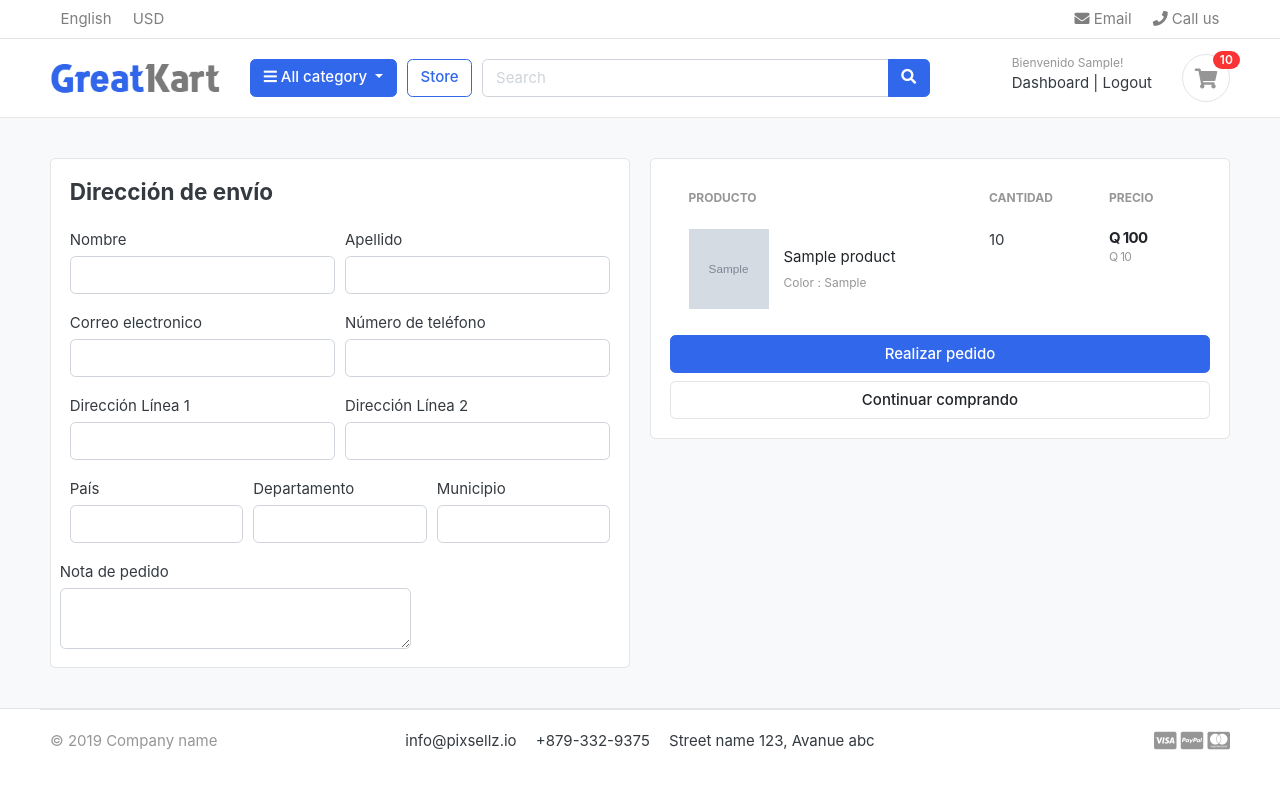
After one commit to and135cd/greatkart-django, a Django app: page /cart/checkout/ in a window 1280 px wide. The commit adds this page. Run offline with Django 4.2, Linux system fonts and the light colour scheme; a user stored in the database is signed in; tables that the repository leaves empty hold one stand-in row (values such as "Sample post"); grey boxes marked "Sample" are stand-in pictures; some libraries are stand-ins or nearby versions; some web fonts are replaced.

Commit message:
carrito de compras actualizado

```diff
--- a/carts/context_processors.py
+++ b/carts/context_processors.py
@@ -8,7 +8,10 @@ def counter(request):
     else:
         try:
             cart = Cart.objects.filter(cart_id=_cart_id(request))
-            cart_items = CartItem.objects.all().filter(cart=cart[:1])
+            if request.user.is_authenticated:
+                cart_items = CartItem.objects.all().filter(user=request.user)
+            else:
+                cart_items = CartItem.objects.all().filter(cart=cart[:1])
             for cart_item in cart_items:
                 cart_count += cart_item.quantity
         except Cart.DoesNotExist:
--- a/carts/models.py
+++ b/carts/models.py
@@ -1,5 +1,6 @@
 from django.db import models
 from store.models import Product, Variation
+from accounts.models import Account
 
 
 # Create your models here.
@@ -13,9 +14,10 @@ class Cart(models.Model):
 
 
 class CartItem(models.Model):
+    user = models.ForeignKey(Account,on_delete=models.CASCADE,null=True)
     product = models.ForeignKey(Product, on_delete=models.CASCADE)
     variations =models.ManyToManyField(Variation, blank=True)
-    cart    = models.ForeignKey(Cart, on_delete=models.CASCADE)
+    cart    = models.ForeignKey(Cart, on_delete=models.CASCADE,null=True)
     quantity = models.IntegerField()
     is_active = models.BooleanField(default=True)
 
--- a/carts/urls.py
+++ b/carts/urls.py
@@ -7,4 +7,6 @@ urlpatterns = [
     path('add_cart/<int:product_id>/', views.add_cart, name='add_cart'),
     path('remove_cart/<int:product_id>/<int:cart_item_id>/', views.remove_cart, name='remove_cart'),
     path('remove_cart_item/<int:product_id>/<int:cart_item_id>/', views.remove_cart_item, name='remove_cart_item'),
+
+    path('checkout/',views.checkout,name='checkout'),
 ]
--- a/carts/views.py
+++ b/carts/views.py
@@ -2,7 +2,7 @@ from django.shortcuts import render, redirect, get_object_or_404
 from store.models import Product, Variation
 from .models import Cart, CartItem
 from django.core.exceptions import ObjectDoesNotExist
-
+from django.contrib.auth.decorators import login_required
 # Create your views here.
 from django.http import HttpResponse
 
@@ -13,75 +13,134 @@ def _cart_id(request):
     return cart
 
 def add_cart(request, product_id):
-    product = Product.objects.get(id=product_id)
-    product_variation = []
-    if request.method == 'POST':
-        for item in request.POST:
-            key = item
-            value = request.POST[key]
-
-            try:
-                variation = Variation.objects.get(product=product, variation_category__iexact=key, variation_value__iexact=value)
-                product_variation.append(variation)
-            except:
-                pass
+    current_user=request.user
+    product = Product.objects.get(id=product_id)#se obtiene el producto
+    #si el usuario esta autenticado
+    if current_user.is_authenticated:
+        product_variation = []
+        if request.method == 'POST':
+            for item in request.POST:
+                key = item
+                value = request.POST[key]
 
 
-    try:
-        cart = Cart.objects.get(cart_id=_cart_id(request))
-    except Cart.DoesNotExist:
-        cart = Cart.objects.create(
-            cart_id = _cart_id(request)
-        )
-    cart.save()
+                try:
+                    variation = Variation.objects.get(product=product, variation_category__iexact=key, variation_value__iexact=value)
+                    product_variation.append(variation)
+                except:
+                    pass
 
-    is_cart_item_exists = CartItem.objects.filter(product=product, cart=cart).exists()
-    if is_cart_item_exists:
-        cart_item = CartItem.objects.filter(product=product, cart=cart)
-        #Si esxisten variantes en la base de datos
-        # Variacion actual en las variaciones de productos (product_variation)
-        # ID de los item y en la base de datos
-        ex_var_list = []
-        id = []
-        for item in cart_item:
-            existing_variation = item.variations.all()
-            ex_var_list.append(list(existing_variation))
-            id.append(item.id)
 
-        print(ex_var_list)
+        is_cart_item_exists = CartItem.objects.filter(product=product, user=current_user).exists()
+        if is_cart_item_exists:
+            cart_item = CartItem.objects.filter(product=product, user=current_user)
+            ex_var_list = []
+            id = []
+            for item in cart_item:
+                existing_variation = item.variations.all()
+                ex_var_list.append(list(existing_variation))
+                id.append(item.id)
 
-        if product_variation in ex_var_list:
-            #
-            index = ex_var_list.index(product_variation)
-            item_id = id[index]
-            item = CartItem.objects.get(product=product, id=item_id)
-            item.quantity += 1
-            item.save()
+            if product_variation in ex_var_list:
+                #incrementa la cantidad del item
+                index = ex_var_list.index(product_variation)
+                item_id = id[index]
+                item = CartItem.objects.get(product=product, id=item_id)
+                item.quantity += 1
+                item.save()
 
+            else:
+                item = CartItem.objects.create(product=product, quantity=1, user=current_user)
+                if len(product_variation) > 0:
+                    item.variations.clear()
+                    item.variations.add(*product_variation)
+                item.save()
         else:
-            item = CartItem.objects.create(product=product, quantity=1, cart=cart)
+            cart_item = CartItem.objects.create(
+                product = product,
+                quantity = 1,
+                user = current_user,
+            )
             if len(product_variation) > 0:
-                item.variations.clear()
-                item.variations.add(*product_variation)
-            item.save()
+                cart_item.variations.clear()
+                cart_item.variations.add(*product_variation)
+            cart_item.save()
+        return redirect('cart')
+    #si el usuario no esta autenticado
     else:
-        cart_item = CartItem.objects.create(
-            product = product,
-            quantity = 1,
-            cart = cart,
-        )
-        if len(product_variation) > 0:
-            cart_item.variations.clear()
-            cart_item.variations.add(*product_variation)
-        cart_item.save()
-    return redirect('cart')
+        product_variation = []
+        if request.method == 'POST':
+            for item in request.POST:
+                key = item
+                value = request.POST[key]
 
-#Boron de menos en la cantidad de productos
+
+                try:
+                    variation = Variation.objects.get(product=product, variation_category__iexact=key, variation_value__iexact=value)
+                    product_variation.append(variation)
+                except:
+                    pass
+
+
+        try:
+            cart = Cart.objects.get(cart_id=_cart_id(request))
+        except Cart.DoesNotExist:
+            cart = Cart.objects.create(
+                cart_id = _cart_id(request)
+            )
+        cart.save()
+
+        is_cart_item_exists = CartItem.objects.filter(product=product, cart=cart).exists()
+        if is_cart_item_exists:
+            cart_item = CartItem.objects.filter(product=product, cart=cart)
+            #Si esxisten variantes en la base de datos
+            # Variacion actual en las variaciones de productos (product_variation)
+            # ID de los item y en la base de datos
+            ex_var_list = []
+            id = []
+            for item in cart_item:
+                existing_variation = item.variations.all()
+                ex_var_list.append(list(existing_variation))
+                id.append(item.id)
+
+            print(ex_var_list)
+
+            if product_variation in ex_var_list:
+                #incrementa la cantidad del item
+                index = ex_var_list.index(product_variation)
+                item_id = id[index]
+                item = CartItem.objects.get(product=product, id=item_id)
+                item.quantity += 1
+                item.save()
+
+            else:
+                item = CartItem.objects.create(product=product, quantity=1, cart=cart)
+                if len(product_variation) > 0:
+                    item.variations.clear()
+                    item.variations.add(*product_variation)
+                item.save()
+        else:
+            cart_item = CartItem.objects.create(
+                product = product,
+                quantity = 1,
+                cart = cart,
+            )
+            if len(product_variation) > 0:
+                cart_item.variations.clear()
+                cart_item.variations.add(*product_variation)
+            cart_item.save()
+        return redirect('cart')
+
+#Boton de menos en la cantidad de productos
 def remove_cart(request, product_id, cart_item_id):
-    cart = Cart.objects.get(cart_id=_cart_id(request))
+
     product = get_object_or_404(Product, id=product_id)
     try:
-        cart_item = CartItem.objects.get(product=product, cart=cart, id=cart_item_id)
+        if request.user.is_authenticated:
+             cart_item = CartItem.objects.get(product=product, user=request.user, id=cart_item_id)
+        else:
+             cart = Cart.objects.get(cart_id=_cart_id(request))
+             cart_item = CartItem.objects.get(product=product, cart=cart, id=cart_item_id)
         if cart_item.quantity > 1:
             cart_item.quantity -= 1
             cart_item.save()
@@ -93,24 +152,30 @@ def remove_cart(request, product_id, cart_item_id):
 
 
 def remove_cart_item(request, product_id, cart_item_id):
-    cart = Cart.objects.get(cart_id=_cart_id(request))
     product = get_object_or_404(Product, id=product_id)
-    cart_item = CartItem.objects.get(product=product, cart=cart, id=cart_item_id)
+    if request.user.is_authenticated:
+        cart_item = CartItem.objects.get(product=product, user=request.user, id=cart_item_id)
+    else:
+        cart = Cart.objects.get(cart_id=_cart_id(request))
+        cart_item = CartItem.objects.get(product=product, cart=cart, id=cart_item_id)
     cart_item.delete()
     return redirect('cart')
 
 
-def cart(request, total=0, quantity=0, cart=None):
+def cart(request, total=0, quantity=0, cart_items=None):
     try:
         tax = 0
         grand_total = 0
-        cart = Cart.objects.get(cart_id=_cart_id(request))
-        cart_items = CartItem.objects.filter(cart=cart, is_active=True)
+        if request.user.is_authenticated:
+            cart_items = CartItem.objects.filter(user=request.user, is_active=True)
+        else:
+            cart = Cart.objects.get(cart_id=_cart_id(request))
+            cart_items = CartItem.objects.filter(cart=cart, is_active=True)
         for cart_item in cart_items:
             total += (cart_item.product.price * cart_item.quantity)
             quantity += cart_item.quantity
         tax = (total * 0.12) #pequeño contribuyente
-        grand_total = total + tax
+        grand_total = total
     except ObjectDoesNotExist:
         pass #ignora
 
@@ -122,3 +187,30 @@ def cart(request, total=0, quantity=0, cart=None):
         'grand_total': grand_total,
     }
     return render(request, 'store/cart.html', context)
+
+@login_required(login_url='login')
+def checkout(request, total=0, quantity=0, cart_items=None):
+    try:
+        tax = 0
+        grand_total = 0
+        if request.user.is_authenticated:
+            cart_items = CartItem.objects.filter(user=request.user, is_active=True)
+        else:
+            cart = Cart.objects.get(cart_id=_cart_id(request))
+            cart_items = CartItem.objects.filter(cart=cart, is_active=True)
+        for cart_item in cart_items:
+            total += (cart_item.product.price * cart_item.quantity)
+            quantity += cart_item.quantity
+        tax = (total * 0.12) #pequeño contribuyente
+        grand_total = total
+    except ObjectDoesNotExist:
+        pass #ignora
+
+    context = {
+        'total': total,
+        'quantity': quantity,
+        'cart_items': cart_items,
+        'tax': tax,
+        'grand_total': grand_total,
+    }
+    return render(request,'store/checkout.html',context)
--- a/templates/store/cart.html
+++ b/templates/store/cart.html
@@ -103,7 +103,7 @@
 			<p class="text-center mb-3">
 				<img src="{% static './images/misc/payments.png' %}" height="26">
 			</p>
-			<a href="./place-order.html" class="btn btn-primary btn-block"> Checkout </a>
+			<a href="{%url 'checkout'%}" class="btn btn-primary btn-block"> Checkout </a>
 			<a href="{% url 'store' %}" class="btn btn-light btn-block">Continuar comprando</a>
 		</div> <!-- card-body.// -->
 		</div> <!-- card.// -->
--- /dev/null
+++ b/templates/store/checkout.html
@@ -0,0 +1,138 @@
+{% extends 'base.html' %}
+{% load static %}
+
+{% block content %}
+
+
+<section class="section-content padding-y bg">
+<div class="container">
+
+<!-- ============================ COMPONENT 1 ================================= -->
+
+<div class="row">
+	<aside class="col-lg-6">
+<div class="card">
+<div class="card-body">
+    <h4 class="card-title mb-4">Dirección de envío</h4>
+    <form action="" method="POST">
+        {%csrf_token%}
+        <div class="form-row">
+            <div class="col form-group">
+                <label for="">Nombre</label>
+                <input type="text" name="first_name" class="form-control" required></input>
+            </div>
+            <div class="col form-group">
+                <label for="">Apellido</label>
+                <input type="text" name="last_name" class="form-control" required></input>
+            </div>
+        </div>
+        <div class="form-row">
+            <div class="col form-group">
+                <label for="">Correo electronico</label>
+                <input type="email" name="email" class="form-control" required></input>
+            </div>
+            <div class="col form-group">
+                <label for="">Número de teléfono</label>
+                <input type="text" name="phone" class="form-control" required></input>
+            </div>
+        </div>
+        <div class="form-row">
+            <div class="col form-group">
+                <label for="">Dirección Línea 1</label>
+                <input type="text" name="address_line_1" class="form-control" required></input>
+            </div>
+            <div class="col form-group">
+                <label for="">Dirección Línea 2</label>
+                <input type="text" name="address_line_2" class="form-control" ></input>
+            </div>
+        </div>
+        <div class="form-row">
+            <div class="col form-group">
+                <label for="">País</label>
+                <input type="text" name="country" class="form-control" required></input>
+            </div>
+            <div class="col form-group">
+                <label for="">Departamento</label>
+                <input type="text" name="state" class="form-control" required></input>
+            </div>
+            <div class="col form-group">
+                <label for="">Municipio</label>
+                <input type="text" name="city" class="form-control" required></input>
+            </div>
+            <div class="form-row">
+                <label for="">Nota de pedido</label>
+                <textarea name="order_note" rows="2" class="form-control"></textarea>
+            </div>
+        </div>
+
+
+</div>
+</div> <!-- card.// -->
+
+	</aside> <!-- col.// -->
+	<aside class="col-lg-6">
+
+		<div class="card">
+		<div class="card-body">
+            <table class="table table-borderless table-shopping-cart">
+                <thead class="text-muted">
+                <tr class="small text-uppercase">
+                  <th scope="col">Producto</th>
+                  <th scope="col" width="120">Cantidad</th>
+                  <th scope="col" width="120">Precio</th>
+
+                </tr>
+                </thead>
+                <tbody>
+
+                {% for cart_item in cart_items %}
+                <tr>
+                    <td>
+                        <figure class="itemside align-items-center">
+                            <div class="aside"><img src="{{ cart_item.product.images.url }}" class="img-sm"></div>
+                            <figcaption class="info">
+                                <a href="{{ cart_item.product.get_url }}" class="title text-dark">{{ cart_item.product.product_name }}</a>
+                                <p class="text-muted small">
+                                    {% if cart_item.variations.all %}
+                                        {% for item in cart_item.variations.all %}
+                                            {{ item.variation_category | capfirst }} : {{ item.variation_value | capfirst }} <br>
+                                        {% endfor %}
+                                    {% endif  %}
+                                </p>
+                            </figcaption>
+                        </figure>
+                    </td>
+                    <td>
+                      <label for="">{{cart_item.quantity}}</label>
+                    </td>
+                    <td>
+                        <div class="price-wrap">
+                            <var class="price">Q {{ cart_item.sub_total }}</var>
+                            <small class="text-muted"> Q {{ cart_item.product.price }}</small>
+                        </div> <!-- price-wrap .// -->
+                    </td>
+
+
+                </tr>
+                {% endfor %}
+
+                </tbody>
+                </table>
+
+            <button type="submit" name="submit" class="btn btn-primary btn-block">Realizar pedido</button>
+			<a href="{% url 'store' %}" class="btn btn-light btn-block">Continuar comprando</a>
+        </form>
+		</div> <!-- card-body.// -->
+		</div> <!-- card.// -->
+
+</aside> <!-- col.// -->
+
+</div> <!-- row.// -->
+<!-- ============================ COMPONENT 1 END .// ================================= -->
+
+
+</div> <!-- container .//  -->
+</section>
+<!-- ========================= SECTION CONTENT END// ========================= -->
+
+{% endblock %}
```
Also changed, not shown: accounts/views.py (+53 -1 lines), carts/migrations/0003_cartitem_user_alter_cartitem_cart.py (added).
